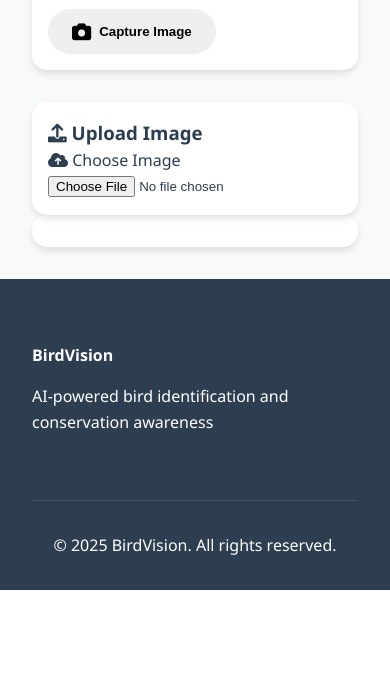
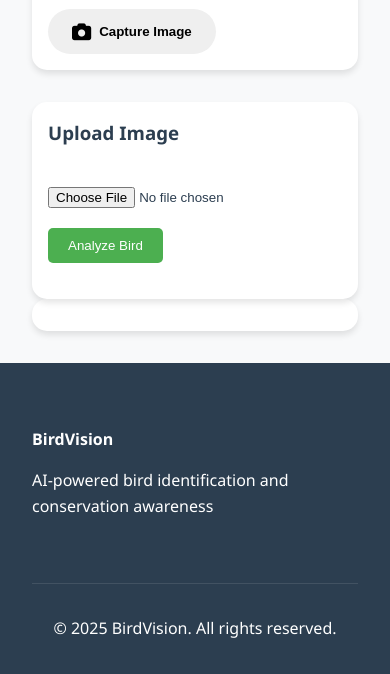
Before and after one commit to alvishprasla11/BirdVision, a Django app: template BirdVisionApp/Index/templates/index.html in a window 390 px wide. Shown: the part 1983-2657 px from the top of the page. Before the commit the page ends 2573 px from the top, so only its background shows below. Run offline with Django 5.2, Linux system fonts and the light colour scheme; the template is opened without the code that fills it, so the values that code supplies are empty; some libraries are stand-ins or nearby versions.

Commit message:
webcam is not responsive for some reason, but we got this working for add image.

```diff
--- a/BirdVisionApp/Index/templates/index.html
+++ b/BirdVisionApp/Index/templates/index.html
@@ -78,11 +78,17 @@
                 </div>
 
                 <div class="option-card upload-option">
-                    <h3><i class="fas fa-upload"></i> Upload Image</h3>
-                    <label for="imageUpload" class="upload-btn">
-                        <i class="fas fa-cloud-upload-alt"></i> Choose Image
-                        <input id="imageUpload" type="file" accept="image/*" />
-                    </label>
+                    <h3>Upload Image</h3>
+                    <div style="margin: 20px 0;">
+                        <input type="file" id="imageUpload" accept="image/*" style="margin-bottom: 10px;"/>
+                        <button id="submitUpload" style="padding: 10px 20px; margin-top: 10px; cursor: pointer; background-color: #4CAF50; color: white; border: none; border-radius: 5px;">
+                            Analyze Bird
+                        </button>
+                        <div id="preview-container" class="hidden" style="margin-top: 20px;">
+                            <h4>Image Preview</h4>
+                            <img id="imagePreview" alt="Bird Preview" style="max-width: 300px; margin: 10px 0;"/>
+                        </div>
+                    </div>
                 </div>
             </div>
 
@@ -161,14 +167,19 @@
                 return;
             }
 
-            // Create temporary canvas for capture
             const canvas = document.createElement('canvas');
             canvas.width = video.videoWidth;
             canvas.height = video.videoHeight;
             const ctx = canvas.getContext('2d');
             ctx.drawImage(video, 0, 0);
 
-            // Initialize model and predict directly with canvas
+            // Show preview
+            const previewContainer = document.getElementById('preview-container');
+            const imagePreview = document.getElementById('imagePreview');
+            imagePreview.src = canvas.toDataURL('image/png');
+            previewContainer.classList.remove('hidden');
+
+            // Initialize model and predict
             init().then(() => {
                 predict(canvas);
             });
@@ -208,6 +219,12 @@
 
         async function predict(canvas) {
             try {
+                const loadingSpinner = document.getElementById('loading-spinner');
+                const labelContainer = document.getElementById('label-container');
+
+                // Show loading spinner
+                loadingSpinner.classList.remove('hidden');
+
                 const prediction = await model.predict(canvas, false);
                 prediction.sort((a, b) => b.probability - a.probability);
                 let NUM_PREDICTIONS = 1;
@@ -219,10 +236,17 @@
                     labelContainer.childNodes[i].innerHTML = classPrediction;
                 }
 
+                // Hide loading spinner after prediction
+                loadingSpinner.classList.add('hidden');
+
+                // Show results container
+                document.querySelector('.results-container').classList.remove('hidden');
+
                 // After prediction, send to chatbot
                 sendToChatbot(globalBirdPrediction);
             } catch (error) {
                 console.error('Prediction error:', error);
+                loadingSpinner.classList.add('hidden');
             }
         }
 
@@ -294,17 +318,41 @@
                     const ctx = canvas.getContext('2d');
                     ctx.drawImage(img, 0, 0);
 
+                    // Initialize model and predict
                     init().then(() => {
                         predict(canvas);
                     });
                 };
 
-                img.src = URL.createObjectURL(input.files[0]);
+                // Use FileReader instead of URL.createObjectURL
+                const reader = new FileReader();
+                reader.onload = function(e) {
+                    img.src = e.target.result;
+                };
+                reader.readAsDataURL(input.files[0]);
             }
         }
 
         document.getElementById('imageUpload').addEventListener('change', function() {
-            readURL(this);
+            if (this.files && this.files[0]) {
+                // Use FileReader for preview too
+                const reader = new FileReader();
+                const previewContainer = document.getElementById('preview-container');
+                const imagePreview = document.getElementById('imagePreview');
+
+                reader.onload = function(e) {
+                    imagePreview.src = e.target.result;
+                    previewContainer.classList.remove('hidden');
+                };
+                reader.readAsDataURL(this.files[0]);
+            }
+        });
+
+        document.getElementById('submitUpload').addEventListener('click', function() {
+            const input = document.getElementById('imageUpload');
+            if (input.files && input.files[0]) {
+                readURL(input);
+            }
         });
     </script>
 
--- a/BirdVisionApp/static/css/Index.css
+++ b/BirdVisionApp/static/css/Index.css
@@ -558,3 +558,77 @@ body, html {
         border-radius: 3px;
     }
 }
+
+.preview-section {
+    margin: 1rem 0;
+    text-align: center;
+}
+
+.preview-section h4 {
+    color: var(--text-primary);
+    margin-bottom: 0.8rem;
+    font-size: 1.1rem;
+    display: flex;
+    align-items: center;
+    justify-content: center;
+    gap: 0.5rem;
+}
+
+.preview-section h4 i {
+    color: var(--primary-color);
+}
+
+#imagePreview {
+    max-width: 100%;
+    max-height: 300px;
+    border-radius: 10px;
+    box-shadow: 0 2px 8px rgba(0,0,0,0.1);
+    margin: 0.5rem auto;
+    display: block;
+    object-fit: contain;
+}
+
+.upload-option {
+    display: flex;
+    flex-direction: column;
+    gap: 1rem;
+}
+
+.upload-btn {
+    display: inline-block;
+    padding: 0.8rem 1.5rem;
+    background-color: var(--primary-color);
+    color: white;
+    border-radius: 25px;
+    cursor: pointer;
+    transition: all 0.3s ease;
+    margin-bottom: 1rem;
+}
+
+.upload-btn:hover {
+    background-color: var(--primary-dark);
+    transform: translateY(-2px);
+}
+
+.upload-btn input {
+    display: none;
+}
+
+.submit-btn {
+    background-color: var(--primary-color);
+    color: white;
+    margin-top: 1rem;
+    padding: 0.8rem 2rem;
+    font-size: 1rem;
+}
+
+.submit-btn:hover {
+    background-color: var(--primary-dark);
+}
+
+.preview-section {
+    display: flex;
+    flex-direction: column;
+    align-items: center;
+    gap: 1rem;
+}
```
